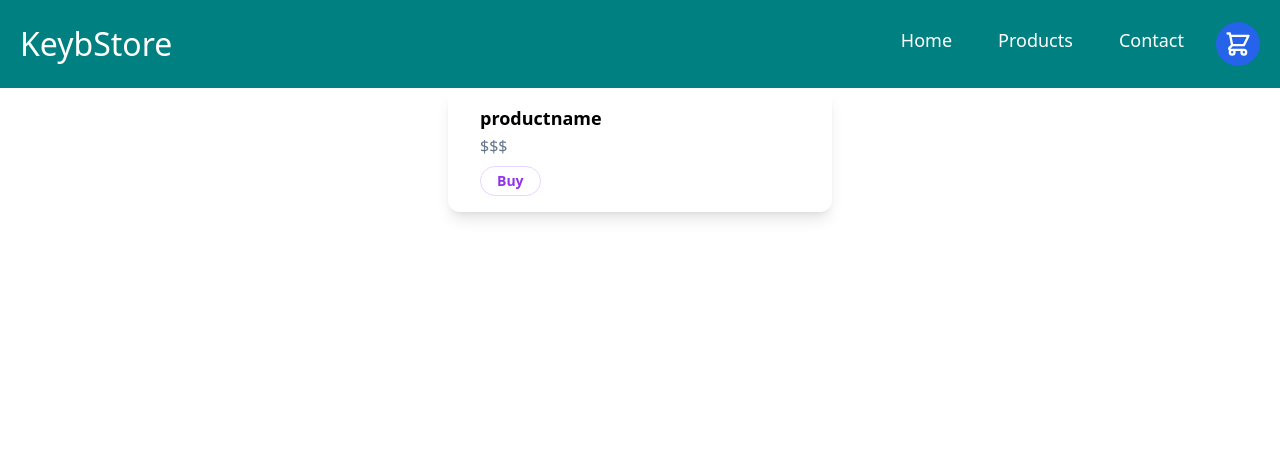
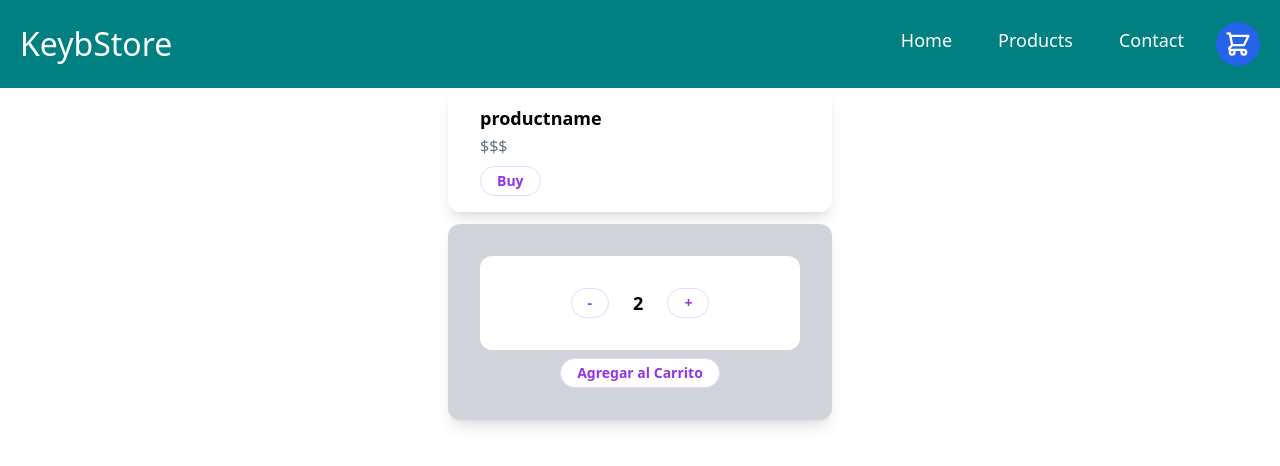
Before and after one commit to AgustinPagotto/keyboardStore-OliverosPagotto, a React (Create React App) app: page / in a window 1280 px wide. Shown: the top 466 px of the page. Built offline with nearby package versions, Linux system fonts and the light colour scheme.

Commit message:
ItemCount created with logic and props, Agustin Oliveros Pagotto

```diff
--- a/src/App.js
+++ b/src/App.js
@@ -1,12 +1,18 @@
 import './App.css';
 import NavBar from './components/NavBar/NavBar';
 import ItemListContainer from './components/ItemListContainer/ItemListContainer';
+import ItemCount from './components/ItemCount/ItemCount';
 
 function App() {
+  const onAdd = () =>{
+    console.log("congratulations you just added this to the cart!!");
+  }
+
   return (
     <>
       <NavBar/>
       <ItemListContainer saludo="productname" price="$$$"/>
+      <ItemCount stock={10} initial={2} onAdd={onAdd} />
     </>
   );
 }
--- /dev/null
+++ b/src/components/ItemCount/ItemCount.jsx
@@ -0,0 +1,43 @@
+import React, {useState} from 'react';
+import styles from "./itemCount.module.css";
+
+const ItemCount = ({stock, initial, onAdd}) => {
+    const [count, setCount] = useState(initial);
+    const addNumber=()=>{
+        if(count===stock){
+            return;
+        } else {
+            setCount(count+1);
+        }
+
+    }
+    const subtractNumber=()=>{
+        if(count===initial){
+            return;
+        } else {
+            setCount(count-1);
+        }
+    }
+  return (
+    <div className={styles.cardProduct}>
+        <div className={styles.countContainer}>
+        <button className={styles.button} onClick={subtractNumber}>
+          -
+        </button>
+        <div className="space-y-0.5">
+          <p className="text-lg text-black font-semibold">{count}</p>
+        </div>
+        <button className={styles.button} onClick={addNumber}>
+          +
+        </button>
+        </div>
+        <div className={styles.buttonContainer}>
+        <button className={styles.button} onClick={onAdd}>
+          Agregar al Carrito
+        </button>
+        </div>
+    </div>
+  );
+};
+
+export default ItemCount;
--- /dev/null
+++ b/src/components/ItemCount/itemCount.module.css
@@ -0,0 +1,15 @@
+.cardProduct {
+    @apply py-8 px-8 max-w-sm mx-auto bg-gray-300 rounded-xl shadow-lg space-y-2 mt-3 justify-center items-center;
+  }
+
+  .button {
+    @apply px-4 py-1 text-sm text-purple-600 font-semibold rounded-full border border-purple-200 hover:text-white hover:bg-purple-600 hover:border-transparent bg-white;
+  }
+
+  .countContainer {
+    @apply py-8 px-8 max-w-sm mx-auto bg-white rounded-xl flex items-center space-y-0 space-x-6 justify-center;
+  }
+
+  .buttonContainer {
+    @apply items-center justify-center flex
+  }
```
